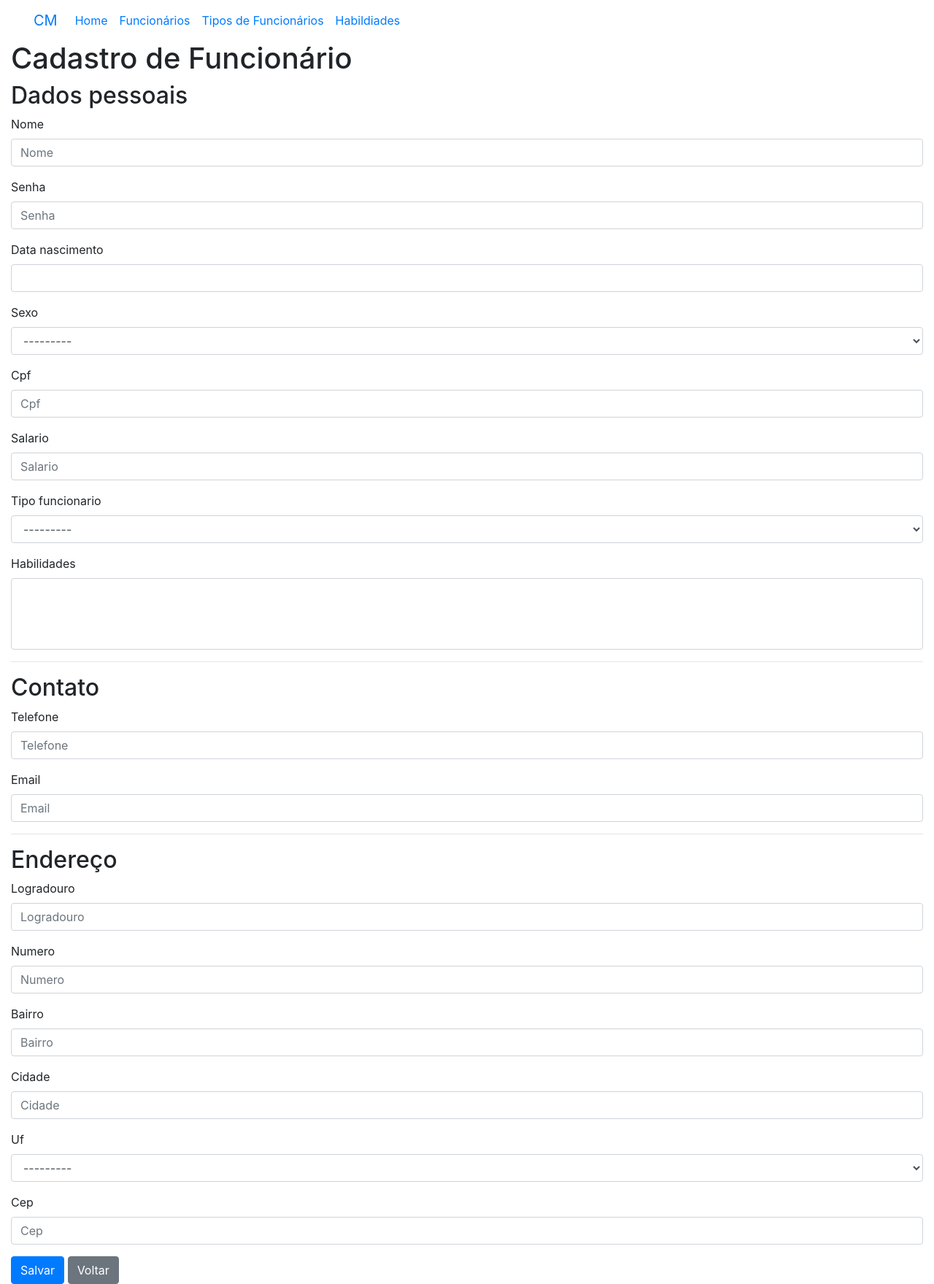
After one commit to kizumba/cubomestre-organizadortarefas, a Django app: page /app/form_funcionario in a window 1280 px wide. The commit adds this page. Shown: the whole page at 73% size. Run offline with Django 4.2, Linux system fonts and the light colour scheme; data that the repository does not hold is empty; some libraries are stand-ins or nearby versions.

Commit message:
Funções crud das entidades Tipo de Funcionário CRUD, Funcionário CR--

```diff
--- /dev/null
+++ b/app/forms/funcionario_forms.py
@@ -0,0 +1,17 @@
+from django.forms import ModelForm
+from app.models import Funcionario, Endereco, Contato
+
+class FuncionarioForm(ModelForm):
+    class Meta:
+        model = Funcionario
+        exclude = ("contato", "endereco",)
+
+class EnderecoForm(ModelForm):
+    class Meta:
+        model = Endereco
+        fields = "__all__"
+
+class ContatoForm(ModelForm):
+    class Meta:
+        model = Contato
+        fields = "__all__"
--- a/app/models.py
+++ b/app/models.py
@@ -114,9 +114,10 @@ class Funcionario(models.Model):
     cpf = models.CharField(max_length=11, unique=True)
     salario = models.DecimalField(max_digits=10,decimal_places=2)
     criado_em = models.DateTimeField(auto_now_add=True)
-    modidicado_em = models.DateTimeField(auto_now=True)
+    modificado_em = models.DateTimeField(auto_now=True)
 
     contato = models.ForeignKey(to=Contato, on_delete=models.CASCADE)
+    endereco = models.ForeignKey(to=Endereco, on_delete=models.CASCADE, related_name="funcionario")
     tipo_funcionario = models.ForeignKey(to=TipoFuncionario, on_delete=models.SET_NULL, null=True)
 
     habilidades = models.ManyToManyField(
@@ -126,7 +127,7 @@ class Funcionario(models.Model):
         related_name="funcionarios"
     )
 
-    endereco = models.ForeignKey(to=Endereco, on_delete=models.CASCADE, related_name="funcionario")
+
 
     def __str__(self):
         return f"RA: {self.pk}, Nome: {self.nome}, Cargo: {self.tipo_funcionario}"
--- a/app/templates/base.html
+++ b/app/templates/base.html
@@ -13,7 +13,7 @@
     <div class="container-fluid">
         <nav class="navbar navbar-expand-lg bg-body-tertiary">
             <div class="container-fluid">
-                <a class="navbar-brand" href="#">CM</a>
+                <a class="navbar-brand" href="">CM</a>
                 <button class="navbar-toggler" type="button" data-bs-toggle="collapse" data-bs-target="#navbarNav"
                     aria-controls="navbarNav" aria-expanded="false" aria-label="Toggle navigation">
                     <span class="navbar-toggler-icon"></span>
@@ -21,10 +21,16 @@
                 <div class="collapse navbar-collapse" id="navbarNav">
                     <ul class="navbar-nav">
                         <li class="nav-item">
-                            <a class="nav-link active" aria-current="page" href="#">Home</a>
+                            <a class="nav-link active" aria-current="page" href="{% url 'home' %}">Home</a>
+                        </li>
+                        <li class="nav-item">
+                           <a class="nav-link" href="{% url 'lista_funcionarios' %}">Funcionários</a>
                         </li>
                         <li class="nav-item">
                            <a class="nav-link" href="{% url 'lista_tipo_funcionarios' %}">Tipos de Funcionários</a>
+                        </li>
+                         <li class="nav-item">
+                           <a class="nav-link" href="{% url 'lista_habilidades' %}">Habildiades</a>
                         </li>
                     </ul>
                 </div>
--- /dev/null
+++ b/app/templates/funcionarios/form_funcionario.html
@@ -0,0 +1,25 @@
+{% extends 'base.html' %}
+{% load bootstrap4 %}
+
+{% block page_title %}
+Funcionários
+{% endblock %}
+
+{% block content %}
+
+<h1>Cadastro de Funcionário</h1>
+<form method="post">
+    {% csrf_token %}
+    <h2>Dados pessoais</h2>
+    {% bootstrap_form form %}
+    <hr>
+    <h2>Contato</h2>
+    {% bootstrap_form contato_form %}
+    <hr>
+    <h2>Endereço</h2>
+    {% bootstrap_form endereco_form %}
+    <input type="submit" value="Salvar" class="btn btn-primary">
+    <a href="{% url 'lista_funcionarios' %}" class="btn btn-secondary">Voltar</a>
+</form>
+
+{% endblock %}
--- a/app/templates/tipo_funcionarios/lista_tipo_funcionarios.html
+++ b/app/templates/tipo_funcionarios/lista_tipo_funcionarios.html
@@ -6,8 +6,8 @@
 
 {% block content %}
 
-<h2>Cadastrar novo tipo de funcionário</h2>
-<a href="{% url 'criar_tipo_funcionario' %}" class="btn btn-primary">Cadastrar novo</a>
+<h2>Novo registro</h2>
+<a href="{% url 'criar_tipo_funcionario' %}" class="btn btn-primary">Cadastrar novo tipo de usuário</a>
 <h1>Lista de tipos de Funcionários</h1>
 <table class="table">
   <thead>
--- a/app/urls.py
+++ b/app/urls.py
@@ -5,7 +5,15 @@ from app.views.tipo_funcionario_views import (
     TipoFuncionarioUpdateView,
     TipoFuncionarioDeleteView,
 )
-
+from app.views.funcionario_views import (
+    FuncionarioCreateView,
+    FuncionarioListView,
+    FuncionarioDetailView,
+)
+from app.views.habilidade_views import (
+    HabilidadeListView,
+    HabilidadeCreateView,
+)
 
 
 urlpatterns = [
@@ -13,4 +21,11 @@ urlpatterns = [
     path("form_tipo_funcionario", TipoFuncionarioCreateView.as_view(), name="criar_tipo_funcionario"),
     path("form_tipo_funcionario/<int:pk>", TipoFuncionarioUpdateView.as_view(), name="atualizar_tipo_funcionario"),
     path("apagar_tipo_funcionario/<int:pk>", TipoFuncionarioDeleteView.as_view(), name="apagar_tipo_funcionario"),
+    # Funcionário
+    path("form_funcionario", FuncionarioCreateView.as_view(),name="criar_funcionario"),
+    path("lista_funcionarios", FuncionarioListView.as_view(), name="lista_funcionarios"),
+    # Habilidade
+    path("lista_habilidades", HabilidadeListView.as_view(), name="lista_habilidades"),
+    path("form_habilidade", HabilidadeCreateView.as_view(),name="criar_habilidade"),
+    path("detalhes_funcionario/<int:pk>", FuncionarioDetailView.as_view(), name="detalhes_funcionario"),
 ]
--- a/app/views/base_views.py
+++ b/app/views/base_views.py
@@ -1,4 +1,6 @@
 from django.shortcuts import render
+
+# Neste arquivo estão páginas como home, sobre, contatos etc.
 
 def home(request):
     return render(request,"home.html")
--- /dev/null
+++ b/app/views/funcionario_views.py
@@ -0,0 +1,47 @@
+from django.shortcuts import render
+from django.views.generic import ListView, CreateView, UpdateView, DeleteView, DetailView
+from django.urls import reverse_lazy, reverse
+from django.http import HttpResponseRedirect
+
+from app.models import Funcionario
+from app.forms.funcionario_forms import (
+    FuncionarioForm,
+    EnderecoForm,
+    ContatoForm,
+)
+
+class FuncionarioListView(ListView):
+    model = Funcionario
+    fields = "__all__"
+    template_name = "funcionarios/lista_funcionarios.html"
+
+class FuncionarioCreateView(CreateView):
+    model = Funcionario
+    form_class = FuncionarioForm
+    template_name = "funcionarios/form_funcionario.html"
+    success_url = "lista_funcionarios"
+
+    def get_context_data(self, **kwargs):
+        context = super(FuncionarioCreateView, self).get_context_data(**kwargs)
+        context['form'] = FuncionarioForm()
+        context["endereco_form"] = EnderecoForm()
+        context["contato_form"] = ContatoForm()
+        return context
+
+    def post(self, request, *args, **kwargs):
+        funcionario_form = FuncionarioForm(data=request.POST)
+        endereco_form = EnderecoForm(data=request.POST)
+        contato_form = ContatoForm(data=request.POST)
+        if funcionario_form.is_valid() and endereco_form.is_valid() and contato_form.is_valid():
+            endereco = endereco_form.save()
+            contato = contato_form.save()
+            funcionario = funcionario_form.save(commit=False)
+            funcionario.endereco = endereco
+            funcionario.contato = contato
+            funcionario.save()
+
+        return HttpResponseRedirect(reverse("lista_funcionarios"))
+
+class FuncionarioDetailView(DetailView):
+    model = Funcionario
+    template_name = "funcionarios/detalhes_funcionario.html"
```
Also changed, not shown: app/templates/funcionarios/detalhes_funcionario.html (added, +37 -0 lines), app/templates/funcionarios/lista_funcionarios.html (+19 -8 lines), app/templates/habilidades/form_habilidade.html (added, +18 -0 lines), app/templates/habilidades/lista_habilidades.html (added, +29 -0 lines), app/views/habilidade_views.py (added, +16 -0 lines), README.md, app/migrations/0005_rename_modidicado_em_funcionario_modificado_em.py (added).
